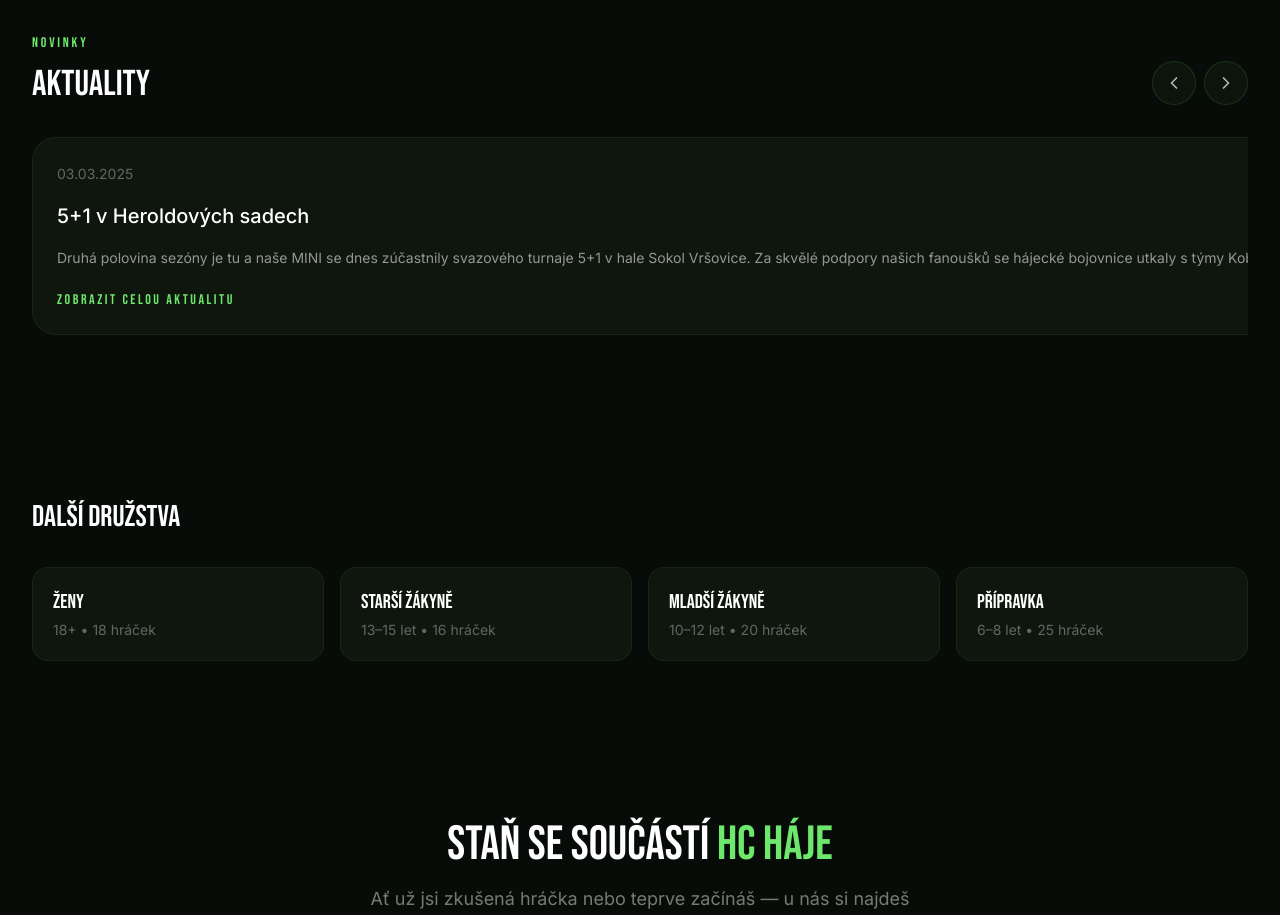
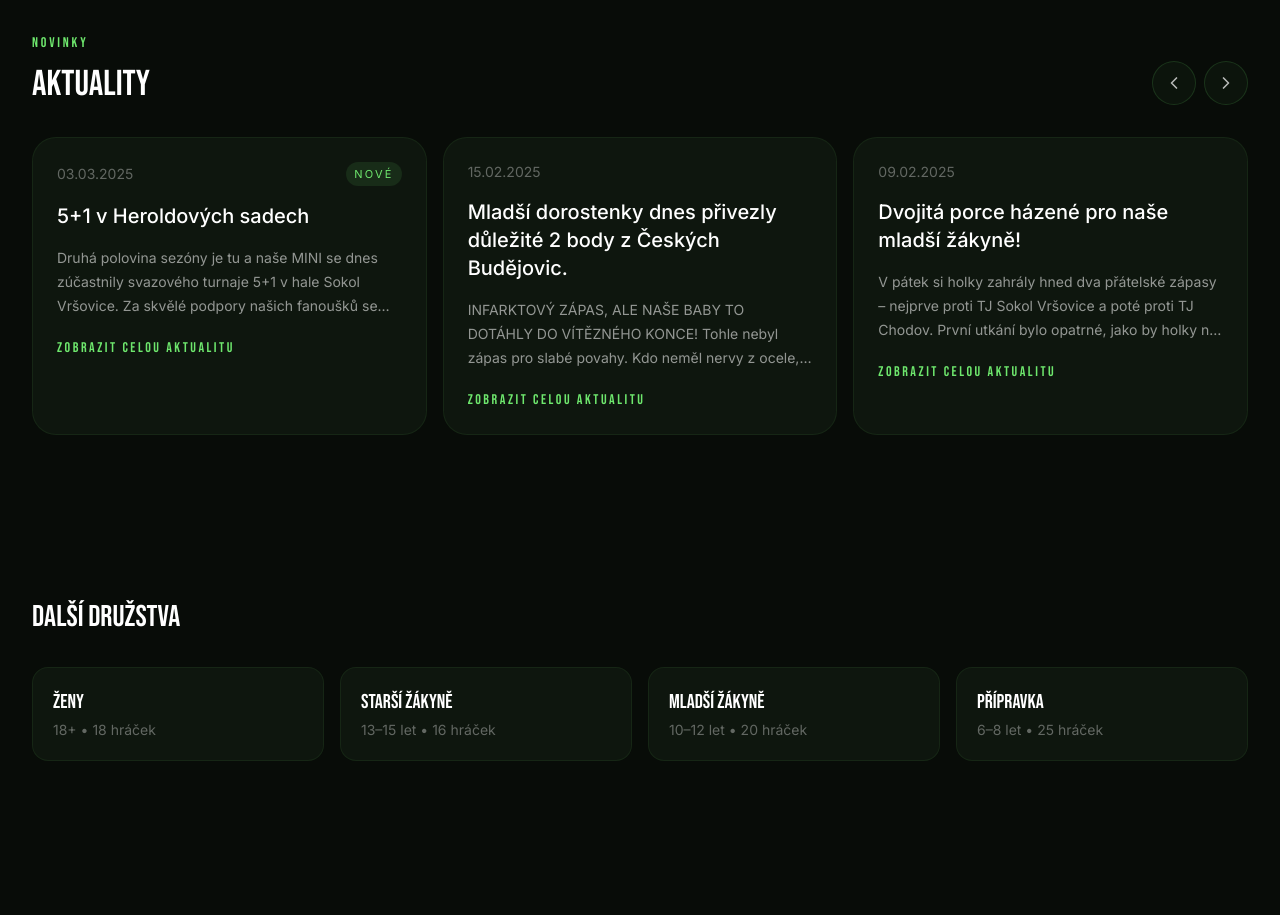
Before and after one commit to jakub245/hchaje-web, a React (Vite) app: page /druzstva/mini-zakyne in a window 1280 px wide. Shown: the part 3680-4595 px from the top of the page. Built offline with nearby package versions, Linux system fonts and the light colour scheme.

Commit message:
detail akce

```diff
--- /dev/null
+++ b/src/app/pages/AktualitaDetail.tsx
@@ -0,0 +1,97 @@
+import { Link, Navigate, useLocation, useParams } from "react-router";
+import { ArrowLeft } from "lucide-react";
+import { bebas, inter } from "../components/shared";
+
+type Article = {
+  title: string;
+  date: string;
+  excerpt?: string;
+  content?: string;
+};
+
+const toSlug = (value: string) =>
+  value
+    .toLowerCase()
+    .normalize("NFD")
+    .replace(/[\u0300-\u036f]/g, "")
+    .replace(/[^a-z0-9]/g, "");
+
+const FALLBACK_ARTICLES: Array<Article & { slug: string }> = [
+  {
+    slug: toSlug("5+1 v Heroldových sadech"),
+    title: "5+1 v Heroldových sadech",
+    date: "03.03.2025",
+    content:
+      "Druhá polovina sezóny je tu a naše MINI se dnes zúčastnily svazového turnaje 5+1 v hale Sokol Vršovice. Za skvělé podpory našich fanoušků se hájecké bojovnice utkaly s týmy Kobylek, Slávie, Vršovic, Chodova a Dukly. Hrály s nadšením a zápas od zápasu ukazovaly větší jistotu i chuť se zlepšovat.",
+  },
+  {
+    slug: toSlug("Mladší dorostenky dnes přivezly důležité 2 body z Českých Budějovic."),
+    title: "Mladší dorostenky dnes přivezly důležité 2 body z Českých Budějovic.",
+    date: "15.02.2025",
+    content:
+      "INFARKTOVÝ ZÁPAS, ALE NAŠE BABY TO DOTÁHLY DO VÍTĚZNÉHO KONCE! Tohle nebyl zápas pro slabé povahy. Kdo neměl nervy z ocele, ten si je dneska solidně pocuchal. Od první minuty se jelo bomby – jeden gól tam, druhý zpátky, drama a velké emoce až do závěru.",
+  },
+  {
+    slug: toSlug("Dvojitá porce házené pro naše mladší žákyně!"),
+    title: "Dvojitá porce házené pro naše mladší žákyně!",
+    date: "09.02.2025",
+    content:
+      "V pátek si holky zahrály hned dva přátelské zápasy – nejprve proti TJ Sokol Vršovice a poté proti TJ Chodov. První utkání bylo opatrné, jako by holky na hřišti teprve hledaly jistotu. Postupně se ale zlepšovaly v obraně i kombinaci a celý dvojzápas byl cennou zkušeností.",
+  },
+  {
+    slug: toSlug("A-tým postoupil do semifinále krajského přeboru"),
+    title: "A-tým postoupil do semifinále krajského přeboru",
+    date: "10. 4. 2026",
+    content:
+      "Naše ženy zvítězily v rozhodujícím zápase nad Slavií Praha 28:24 a postupují do semifinále krajského přeboru.",
+  },
+  {
+    slug: toSlug("Nábor nových hráček — přijďte si vyzkoušet házenou!"),
+    title: "Nábor nových hráček — přijďte si vyzkoušet házenou!",
+    date: "7. 4. 2026",
+    content:
+      "Otevíráme nábor pro dívky ve věku 6–15 let. První trénink zdarma, stačí si přinést sportovní oblečení a dobrou náladu.",
+  },
+];
+
+export default function AktualitaDetail() {
+  const { articleSlug } = useParams();
+  const location = useLocation();
+  const state = location.state as { article?: Article; backTo?: string } | undefined;
+
+  const article = state?.article || FALLBACK_ARTICLES.find((item) => item.slug === articleSlug);
+
+  if (!article) {
+    return <Navigate to="/aktuality" replace />;
+  }
+
+  return (
+    <section className="pt-24 pb-20 lg:pt-32 lg:pb-28">
+      <div className="max-w-4xl mx-auto px-4 sm:px-6 lg:px-8">
+        <Link
+          to={state?.backTo || "/aktuality"}
+          className="inline-flex items-center gap-2 text-white/50 hover:text-[#6EE76D] transition-colors mb-6"
+          style={{ fontFamily: inter }}
+        >
+          <ArrowLeft className="w-4 h-4" /> Zpět na aktuality
+        </Link>
+
+        <div className="rounded-3xl border border-[#6EE76D]/8 bg-[#0e160e] p-6 lg:p-8">
+          <div className="text-[#6EE76D] text-sm uppercase tracking-[0.2em] mb-3" style={{ fontFamily: bebas }}>
+            Aktualita
+          </div>
+          <div className="text-white/45 text-sm mb-4" style={{ fontFamily: inter }}>
+            {article.date}
+          </div>
+          <h1 className="text-3xl lg:text-5xl text-white uppercase mb-6" style={{ fontFamily: bebas }}>
+            {article.title}
+          </h1>
+          <div className="w-20 h-1 bg-[#6EE76D] rounded-full mb-6" />
+          <div className="text-white/75 leading-8 whitespace-pre-line" style={{ fontFamily: inter }}>
+            {article.content || article.excerpt}
+          </div>
+        </div>
+      </div>
+    </section>
+  );
+}
--- a/src/app/pages/Aktuality.tsx
+++ b/src/app/pages/Aktuality.tsx
@@ -2,6 +2,13 @@ import { Link } from "react-router";
 import { ChevronRight, Calendar } from "lucide-react";
 import { PageHero, CtaStrip, bebas, inter } from "../components/shared";
 import { ImageWithFallback } from "../components/figma/ImageWithFallback";
+
+const toSlug = (value: string) =>
+  value
+    .toLowerCase()
+    .normalize("NFD")
+    .replace(/[\u0300-\u036f]/g, "")
+    .replace(/[^a-z0-9]/g, "");
 
 const ALL_NEWS = [
   { id: 1, date: "10. 4. 2026", title: "A-tým postoupil do semifinále krajského přeboru", tag: "Zápasy", desc: "Naše ženy zvítězily v rozhodujícím zápase nad Slavií Praha 28:24 a postupují do semifinále krajského přeboru." },
@@ -23,7 +30,12 @@ export default function AktualityPage() {
         <div className="max-w-7xl mx-auto px-4 sm:px-6 lg:px-8">
           <div className="grid md:grid-cols-2 gap-6">
             {ALL_NEWS.map((item) => (
-              <article key={item.id} className="p-6 rounded-2xl bg-[#0e160e] border border-[#6EE76D]/8 hover:border-[#6EE76D]/25 transition-all group cursor-pointer">
+              <Link
+                key={item.id}
+                to={`/aktuality/${toSlug(item.title)}`}
+                state={{ article: { title: item.title, date: item.date, excerpt: item.desc, content: item.desc }, backTo: "/aktuality" }}
+                className="p-6 rounded-2xl bg-[#0e160e] border border-[#6EE76D]/8 hover:border-[#6EE76D]/25 transition-all group block"
+              >
                 <div className="flex items-center gap-3 mb-3">
                   <Calendar className="w-4 h-4 text-[#6EE76D]" />
                   <span className="text-white/35 text-sm">{item.date}</span>
@@ -32,8 +44,16 @@ export default function AktualityPage() {
                 <h3 className="text-white text-lg group-hover:text-[#6EE76D] transition-colors mb-2" style={{ fontFamily: inter }}>
                   {item.title}
                 </h3>
-                <p className="text-white/40 text-sm" style={{ fontFamily: inter }}>{item.desc}</p>
-              </article>
+                <p
+                  className="text-white/40 text-sm mb-4"
+                  style={{ fontFamily: inter, display: "-webkit-box", WebkitLineClamp: 3, WebkitBoxOrient: "vertical", overflow: "hidden" }}
+                >
+                  {item.desc}
+                </p>
+                <span className="text-[#6EE76D] text-sm uppercase tracking-[0.18em]" style={{ fontFamily: bebas }}>
+                  Zobrazit celou aktualitu
+                </span>
+              </Link>
             ))}
           </div>
         </div>
--- a/src/app/pages/DruzstvoDetail.tsx
+++ b/src/app/pages/DruzstvoDetail.tsx
@@ -471,9 +471,9 @@ export default function DruzstvoDetail() {
             </div>
           </div>
 
-          <div ref={newsScrollRef} className="flex gap-4 overflow-x-auto pb-1 [scrollbar-width:none] [&::-webkit-scrollbar]:hidden">
+          <div ref={newsScrollRef} className="flex gap-4 overflow-x-auto pb-1 scroll-smooth [scrollbar-width:none] [&::-webkit-scrollbar]:hidden">
             {displayedNews.map((n, i) => (
-              <div key={i} className="min-w-[20rem] lg:min-w-[calc((100%-2rem)/3)] flex-shrink-0 p-6 rounded-3xl bg-[#0e160e] border border-[#6EE76D]/8 hover:border-[#6EE76D]/25 transition-all group">
+              <article key={i} className="basis-[18rem] md:basis-[calc((100%-1rem)/2)] xl:basis-[calc((100%-2rem)/3)] flex-shrink-0 p-6 rounded-3xl bg-[#0e160e] border border-[#6EE76D]/8 hover:border-[#6EE76D]/25 transition-all group">
                 <div className="flex items-center justify-between gap-4">
                   <span className="text-white/35 text-sm" style={{ fontFamily: inter }}>{n.date}</span>
                   {i === 0 && (
@@ -483,11 +483,27 @@ export default function DruzstvoDetail() {
                   )}
                 </div>
                 <h3 className="text-white mt-4 text-xl" style={{ fontFamily: inter }}>{n.title}</h3>
-                <p className="mt-4 text-white/55 text-sm leading-6" style={{ fontFamily: inter }}>{n.excerpt}</p>
-                <div className="mt-5 text-[#6EE76D] text-sm uppercase tracking-[0.18em]" style={{ fontFamily: bebas }}>
+                <p
+                  className="mt-4 text-white/55 text-sm leading-6 min-h-[4.5rem]"
+                  style={{
+                    fontFamily: inter,
+                    display: "-webkit-box",
+                    WebkitLineClamp: 3,
+                    WebkitBoxOrient: "vertical",
+                    overflow: "hidden",
+                  }}
+                >
+                  {n.excerpt}
+                </p>
+                <Link
+                  to={`/aktuality/${normalizeText(n.title)}`}
+                  state={{ article: n, backTo: `/druzstva/${team.slug}#aktuality` }}
+                  className="mt-5 inline-flex text-[#6EE76D] text-sm uppercase tracking-[0.18em] hover:text-white transition-colors"
+                  style={{ fontFamily: bebas }}
+                >
                   Zobrazit celou aktualitu
-                </div>
-              </div>
+                </Link>
+              </article>
             ))}
           </div>
         </div>
--- a/src/app/routes.tsx
+++ b/src/app/routes.tsx
@@ -2,6 +2,7 @@ import { createBrowserRouter } from "react-router";
 import Root from "./layouts/Root";
 import Home from "./pages/Home";
 import AktualityPage from "./pages/Aktuality";
+import AktualitaDetailPage from "./pages/AktualitaDetail";
 import DruzstvaPage from "./pages/Druzstva";
 import DruzstvoDetail from "./pages/DruzstvoDetail";
 import TreninkyPage from "./pages/Treninky";
@@ -15,6 +16,7 @@ export const router = createBrowserRouter([
     children: [
       { index: true, Component: Home },
       { path: "aktuality", Component: AktualityPage },
+      { path: "aktuality/:articleSlug", Component: AktualitaDetailPage },
       { path: "druzstva", Component: DruzstvaPage },
       { path: "druzstva/:slug", Component: DruzstvoDetail },
       { path: "treninky", Component: TreninkyPage },
```
